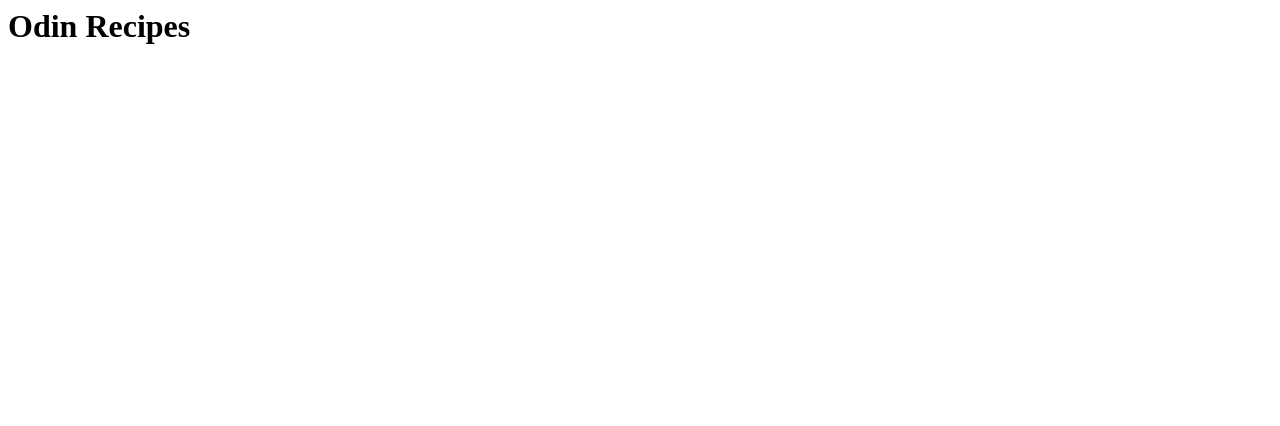
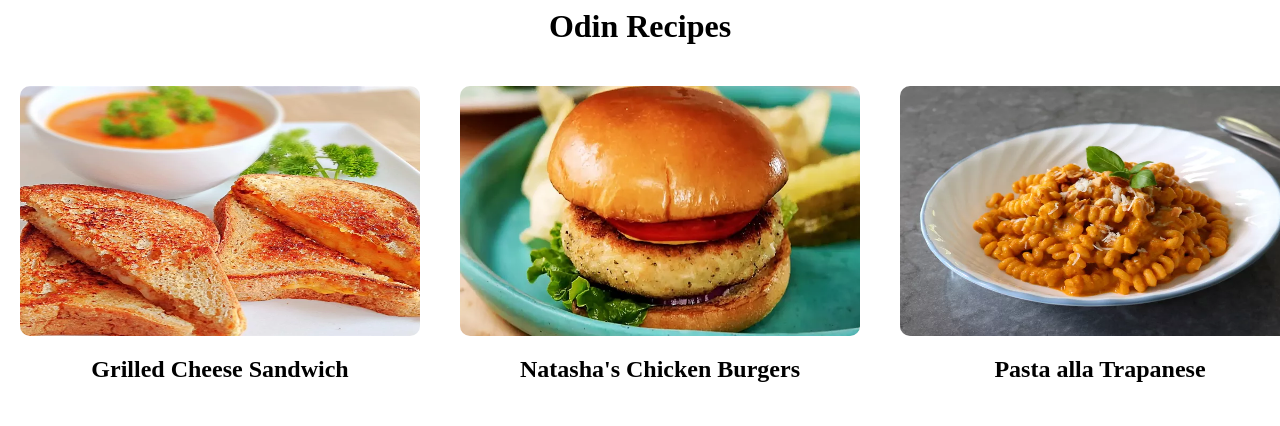
Before and after one commit to hadihaz/odin-recipes, a plain HTML site: page index.html in a window 1280 px wide. Drawn offline with Linux system fonts and the light colour scheme.

Commit message:
add index.html and images

```diff
--- a/index.html
+++ b/index.html
@@ -1,10 +1,53 @@
 <html lang="en">
+
 <head>
     <meta charset="UTF-8">
     <meta name="viewport" content="width=device-width, initial-scale=1.0">
     <title>Odin Recipes</title>
 </head>
+<style>
+    img {
+        width: 400px;
+        height: 250px;
+        border-radius: 10px;
+    }
+
+    ul {
+        display: flex;
+        justify-content: center;
+        list-style: none;
+    }
+
+    li {
+        margin: 20px;
+
+    }
+</style>
+
 <body>
-    <h1>Odin Recipes</h1>
+    <h1 style="text-align: center;">Odin Recipes</h1>
+
+    <ul>
+        <li>
+
+            <a href="recipes/Grilled-Cheese-Sandwich.html"> <img src="./images/Grilled-Cheese-Sandwich.webp" alt="">
+            </a>
+            <h2 style="text-align: center;">Grilled Cheese Sandwich</h2>
+        </li>
+        <li>
+            <a href="recipes/Natasha's-Chicken-Burgers.html"> <img src="./images/Natasha's-Chicken-Burgers.webp" alt="">
+            </a>
+            <h2 style="text-align: center;">Natasha's Chicken Burgers</h2>
+
+        </li>
+        <li>
+            <a href="recipes/Pasta-alla-Trapanese.html"> <img src="./images/Pasta-alla-Trapanese.webp" alt=""><br>
+            </a>
+            <h2 style="text-align: center;">Pasta alla Trapanese</h2>
+
+        </li>
+
+    </ul>
 </body>
+
 </html>
```
Also changed, not shown: images/Grilled-Cheese-Sandwich.webp (added), images/Natasha's-Chicken-Burgers.webp (added), images/Pasta-alla-Trapanese.webp (added).
